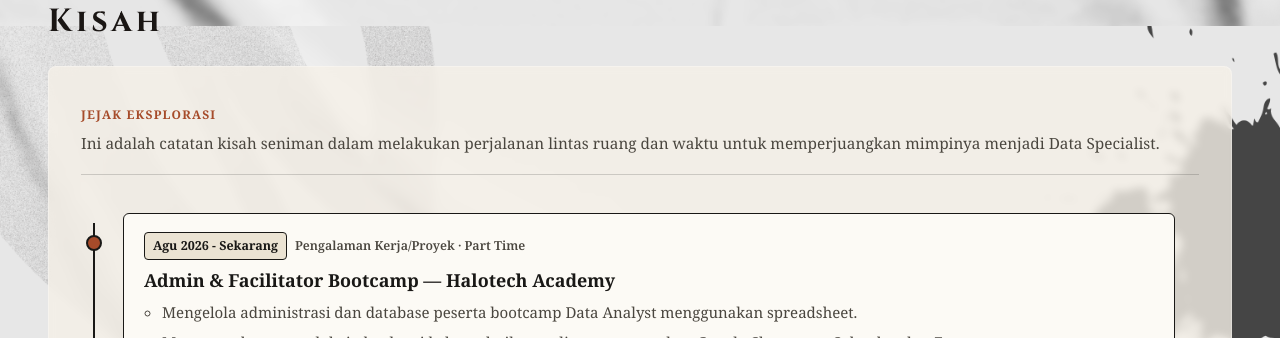
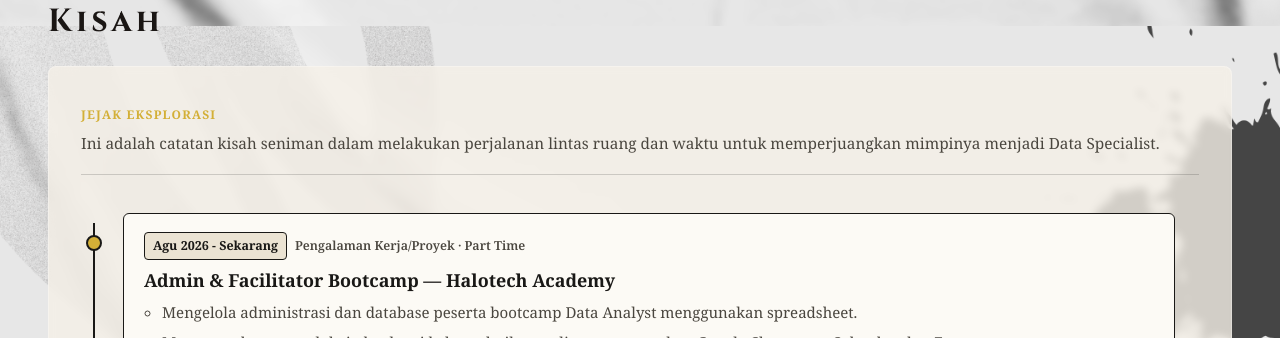
Before and after one commit to Sulbae/Sulbae.github.io, a Jekyll site: the page built from index.md, in a window 1280 px wide and 1400 px high, scrolled down 2524 px. Shown: the part 150-488 px from the top of the window. Built offline with Jekyll 4.4.1, drawn with Linux system fonts in a browser that asks for light colours.

Commit message:
Update home.css

```diff
--- a/assets/css/home.css
+++ b/assets/css/home.css
@@ -945,7 +945,7 @@ details[open]::details-content {
   --tinta-lembut: #4a463f;
   --garis-bingkai: #191816;
   --garis-sekat: rgba(25, 24, 22, 0.18);
-  --aksen-utama: #a64b2a;
+  --aksen-utama: #D3AF37;
 
   margin-top: 3rem;
   color: var(--tinta-pekat);
```
